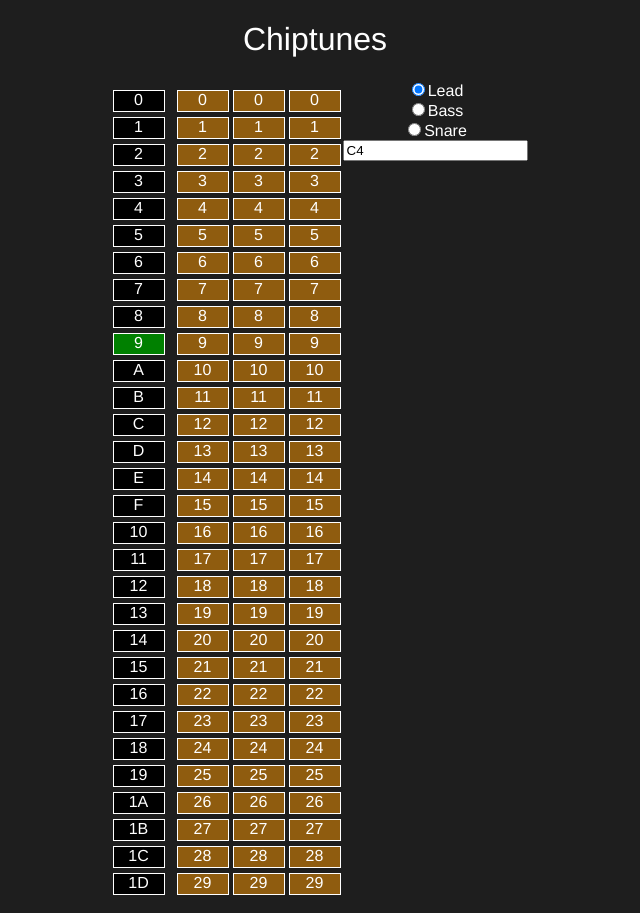
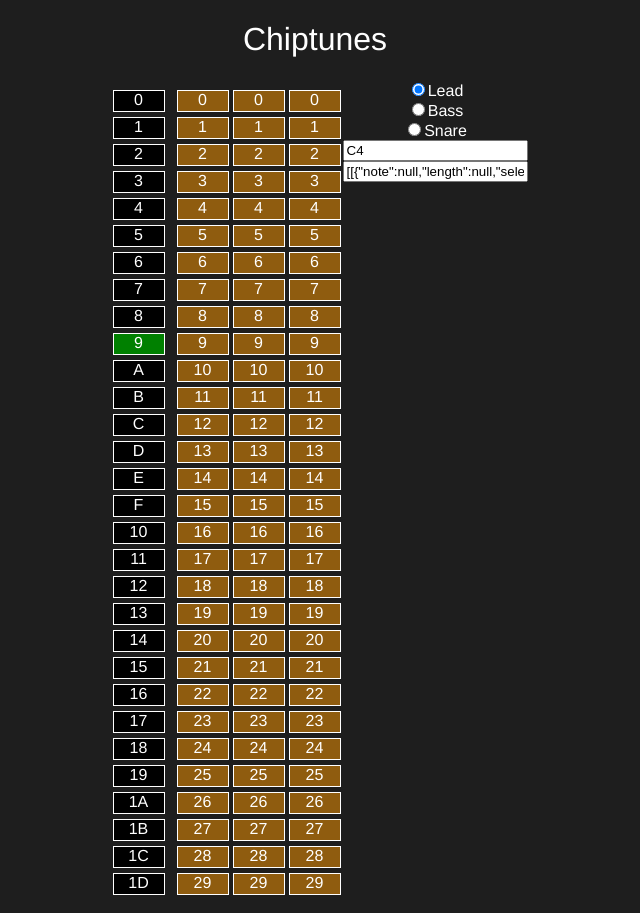
Before and after one commit to lex/chiptunes, a Vue app: page /#/ in a window 1280 px wide. Shown: the whole page, without its empty margins (325-965 px from the left). Built offline with nearby package versions, Linux system fonts and the light colour scheme.

Commit message:
add support for importing and exporting a song

```diff
--- a/src/components/HelloWorld.vue
+++ b/src/components/HelloWorld.vue
@@ -21,6 +21,8 @@
         <label for="snare">Snare</label>
         <br>
         <input v-model="note">
+        <br>
+        <input v-model="songAsJson">
       </div>
     </div>
   </div>
@@ -137,6 +139,16 @@ export default {
       Tone.Transport.start();
     },
   },
+  computed: {
+    songAsJson: {
+      get() {
+        return JSON.stringify(this.channels);
+      },
+      set(newSong) {
+        this.channels = JSON.parse(newSong);
+      },
+    },
+  },
   created() {
     this.play();
   },
```
Also changed, not shown: doc/hours.md (+7 -6 lines).
